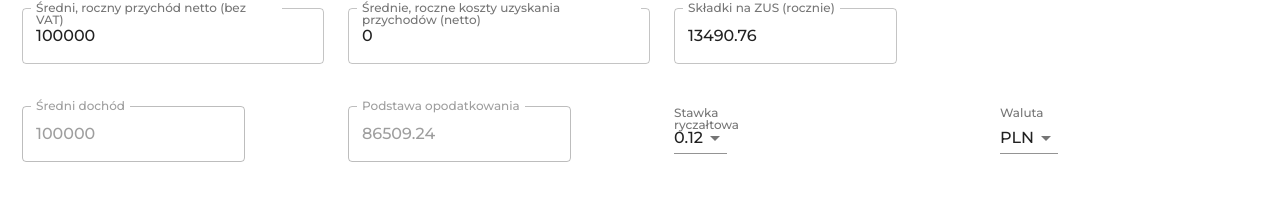
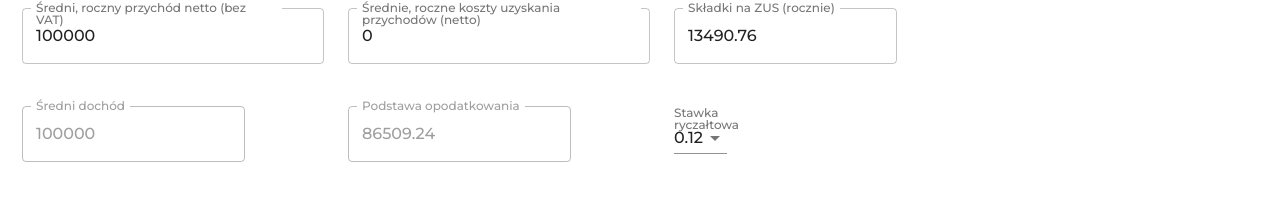
Before and after one commit to gmartowski/polish-new-deal-calculator, a Next.js app: page / in a window 1280 px wide. Shown: the part 238-459 px from the top of the page. Built offline with nearby package versions, Linux system fonts and the light colour scheme; no server answers.

Commit message:
Refactor

```diff
--- a/pages/TaxPayerDetails/TaxPayerDetails.tsx
+++ b/pages/TaxPayerDetails/TaxPayerDetails.tsx
@@ -23,13 +23,6 @@ const TaxPayerDetails = () => {
     lumpSumCurrency,
   } = useSelector((state: RootState) => state.taxpayer);
 
-  useEffect(() => {
-    const fetchData = async () => {
-      const result = await axios.get('http://api.nbp.pl/api/exchangerates/rates/a/eur/');
-      setData(result.data.rates[0].mid);
-    };
-    fetchData();
-  }, []);
 
   const { annualAverageIncome, taxationBase } = useSelector((state: RootState) => state.taxCalculationsReducer);
 
@@ -132,21 +125,6 @@ const TaxPayerDetails = () => {
             </Select>
           </FormControl>
         </Grid>
-        <Grid item xs={3}>
-          <FormControl>
-            <InputLabel id="lump-sum-currency-label">Waluta</InputLabel>
-            <Select
-              labelId="lump-sum-currency-label"
-              id="lump-sum-currency"
-              value={lumpSumCurrency}
-              label="Waluta"
-              onChange={(e) => dispatch(update({ lumpSumCurrency: e.target.value }))}
-            >
-              <MenuItem value={"PLN"}>PLN</MenuItem>
-              <MenuItem value={"EUR"}>EUR</MenuItem>
-            </Select>
-          </FormControl>
-        </Grid>
       </Grid>
     </>
   );
```
